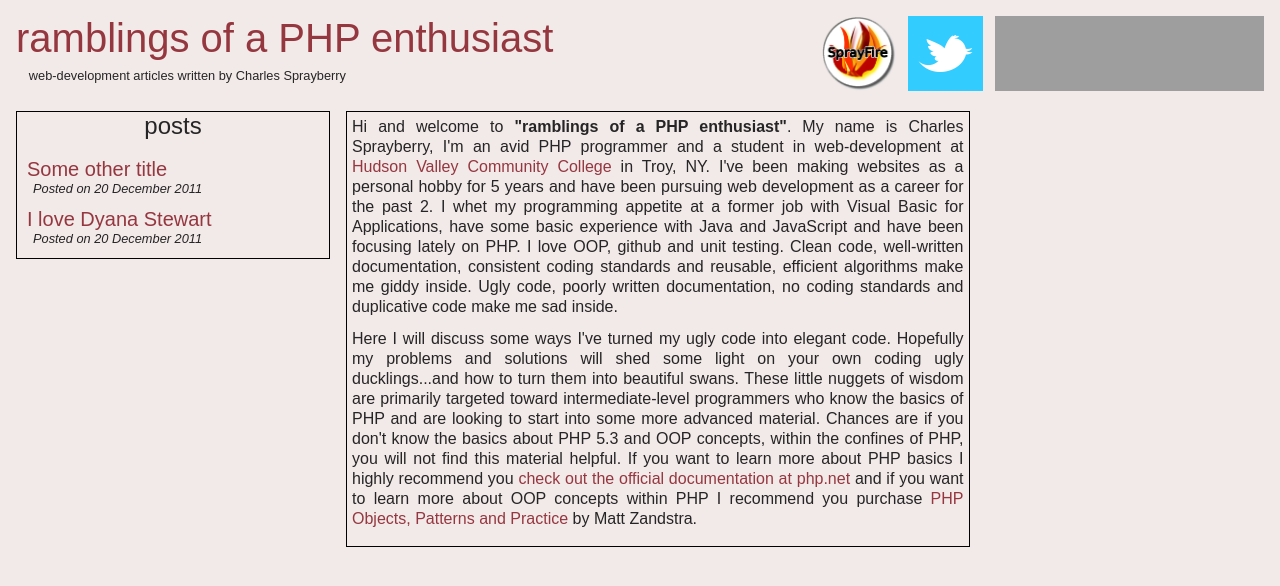
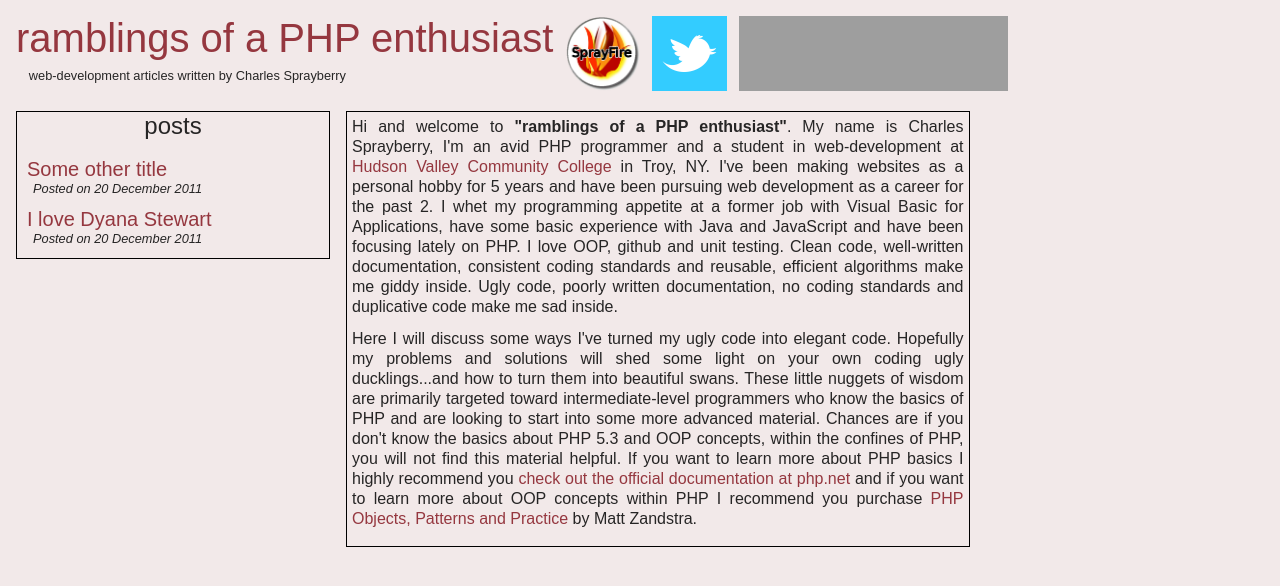
Before and after one commit to cspray/archived-blog, a Jekyll site: the page built from index.html, in a window 1280 px wide. Shown: the top 586 px of the page. Built offline with Jekyll 4.4.1, drawn with Linux system fonts in a browser that asks for light colours; grey boxes are pictures that could not be loaded.

Commit message:
UPD checking why social nav suddenly isn't working

```diff
--- a/_layouts/default.html
+++ b/_layouts/default.html
@@ -15,7 +15,7 @@
     	            <span class="byline">web-development articles written by Charles Sprayberry</span>
     	    	</div>
 
-    	    	<div class="float-right">
+    	    	<div class="">
     	    		<ul class="navigation-menu horizontal-list">
     	    			<a href="http://github.com/cspray/SprayFire">
     	    			<li>
```
